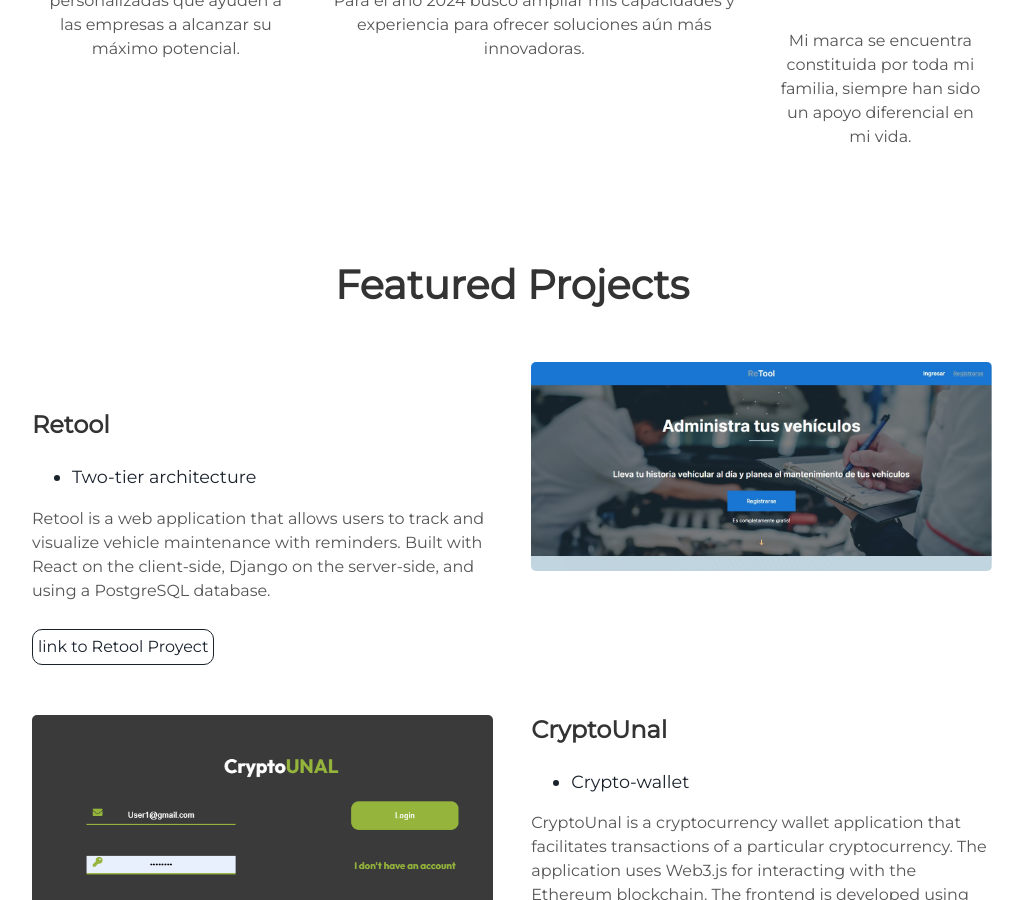
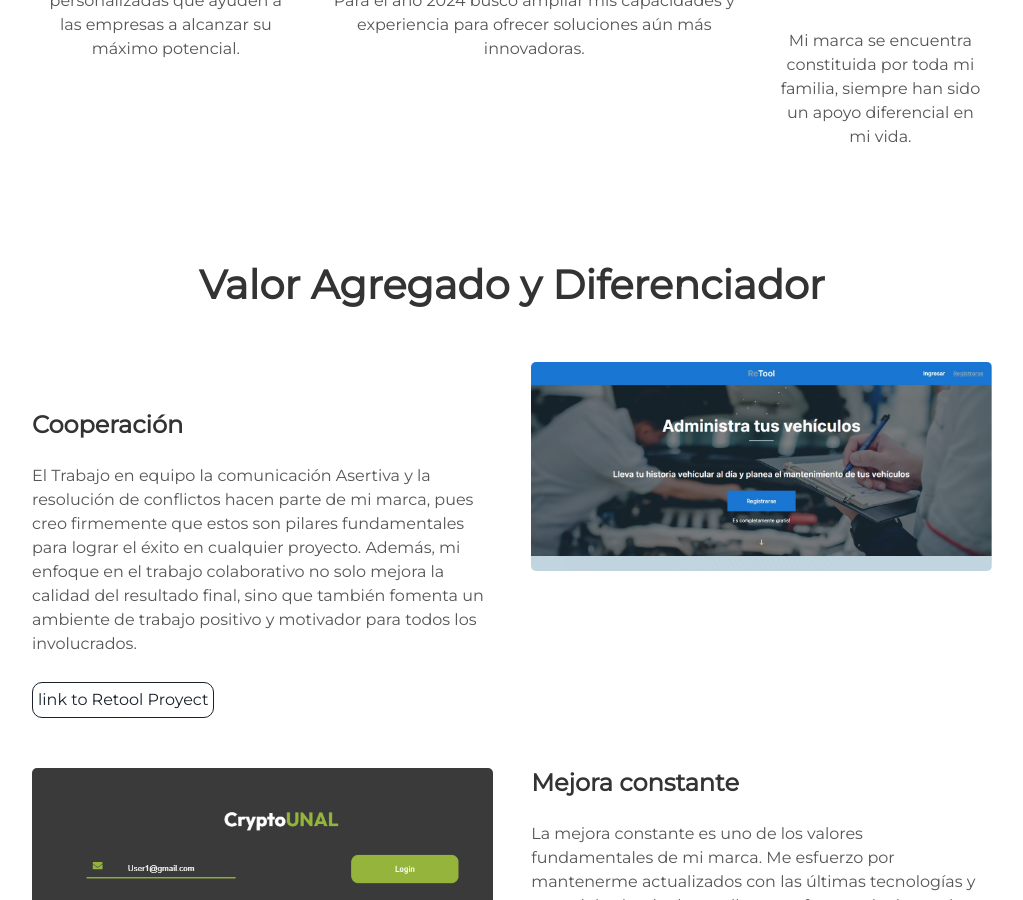
Before and after one commit to ajbornacellyn/Portafolio-Profesional, a Jekyll site: the page built from index.html, in a window 1280 px wide and 900 px high, scrolled down 1545 px. Shown: the whole window, without its empty margins (128-1151 px from the left). Built offline with Jekyll 4.4.1, drawn with Linux system fonts in a browser that asks for light colours; some of the changed text lies outside the part shown.

Commit message:
valor agregado

```diff
--- a/_includes/projects.html
+++ b/_includes/projects.html
@@ -1,16 +1,13 @@
 <div class="user-details">
-  <h1> Featured Projects </h1>
+  <h1> Valor Agregado y Diferenciador </h1>
 </div>
 <div class="user-projects">
   <div class="images-right">
     <img alt="mountains" src="{{ "/assets/img/Retool.jpg" | prepend: site.baseurl }}" />
   </div>
   <div class="contents">
-    <h3> Retool </h3>
-    <ul>
-      <li> Two-tier architecture </li>
-    </ul>
-    <p>Retool is a web application that allows users to track and visualize vehicle maintenance with reminders. Built with React on the client-side, Django on the server-side, and using a PostgreSQL database.</p>
+    <h3> Cooperación </h3>
+    <p>El Trabajo en equipo la comunicación Asertiva y la resolución de conflictos hacen parte de mi marca, pues creo firmemente que estos son pilares fundamentales para lograr el éxito en cualquier proyecto. Además, mi enfoque en el trabajo colaborativo no solo mejora la calidad del resultado final, sino que también fomenta un ambiente de trabajo positivo y motivador para todos los involucrados.</p>
     <a class="project-link" href="https://retool-deployment-d78g-qmfehj0ri-ajbornacellyn.vercel.app/home"> link to Retool Proyect</a>
   </div>
 </div>
@@ -19,11 +16,8 @@
     <img alt="Retool" src="{{ "/assets/img/CryptoUnal.jpg" | prepend: site.baseurl }}" />
   </div>
   <div class="contents-right">
-    <h3> CryptoUnal </h3>
-    <ul>
-      <li> Crypto-wallet</li>
-    </ul>
-    <p>CryptoUnal is a cryptocurrency wallet application that facilitates transactions of a particular cryptocurrency. The application uses Web3.js for interacting with the Ethereum blockchain. The frontend is developed using EJS, a templating engine for generating HTML with JavaScript. The backend is built using Express.js, a popular Node.js framework. For testing, Ganache-cli is used, which allows for a local blockchain to be set up for development purposes. The application follows a two-layer architecture, separating the frontend and backend logic.</p>
+    <h3> Mejora constante </h3>
+    <p> La mejora constante es uno de los valores fundamentales de mi marca. Me esfuerzo  por mantenerme actualizados con las últimas tecnologías y metodologías de desarrollo para ofrecer soluciones de software innovadoras y de alta calidad</p>
     <a class="project-link" href="#">Check it out</a>
   </div>
   <div class="user-projects">
@@ -31,11 +25,8 @@
       <img alt="mountains" src="{{ "/assets/img/PawsomeNetwork.jpg" | prepend: site.baseurl }}" />
     </div>
     <div class="contents">
-      <h3> PawsomeNetwork </h3>
-      <ul>
-        <li> microservices architecture </li>
-      </ul>
-      <p>Pawsome Network is a social network dedicated to animal rescue, utilizing a microservices architecture with various programming languages such as Python, Go, Java, and Nest. It employs an API Gateway to facilitate communication between microservices and client requests, providing a comprehensive resource for pet owners and animal enthusiasts to share information on lost and found pets and animal welfare campaigns, encouraging responsible pet ownership.</p>
+      <h3> Conocimientos </h3>
+      <p>Tengo amplios conocimientos en el desarrollo de software, abarcando desde la arquitectura hasta el uso de las mejores prácticas. También cuento con experiencia en la gestión de proyectos, manejo avanzado de bases de datos, inteligencia artificial y optimización de procesos, entre otros conocimientos relacionados al area de la ingeniería informatica.</p>
       <a class="project-link" href="https://github.com/ajbornacellyn/psn_ag"> link to PawsomeNetwork Proyect</a>
     </div>
   </div>
```
